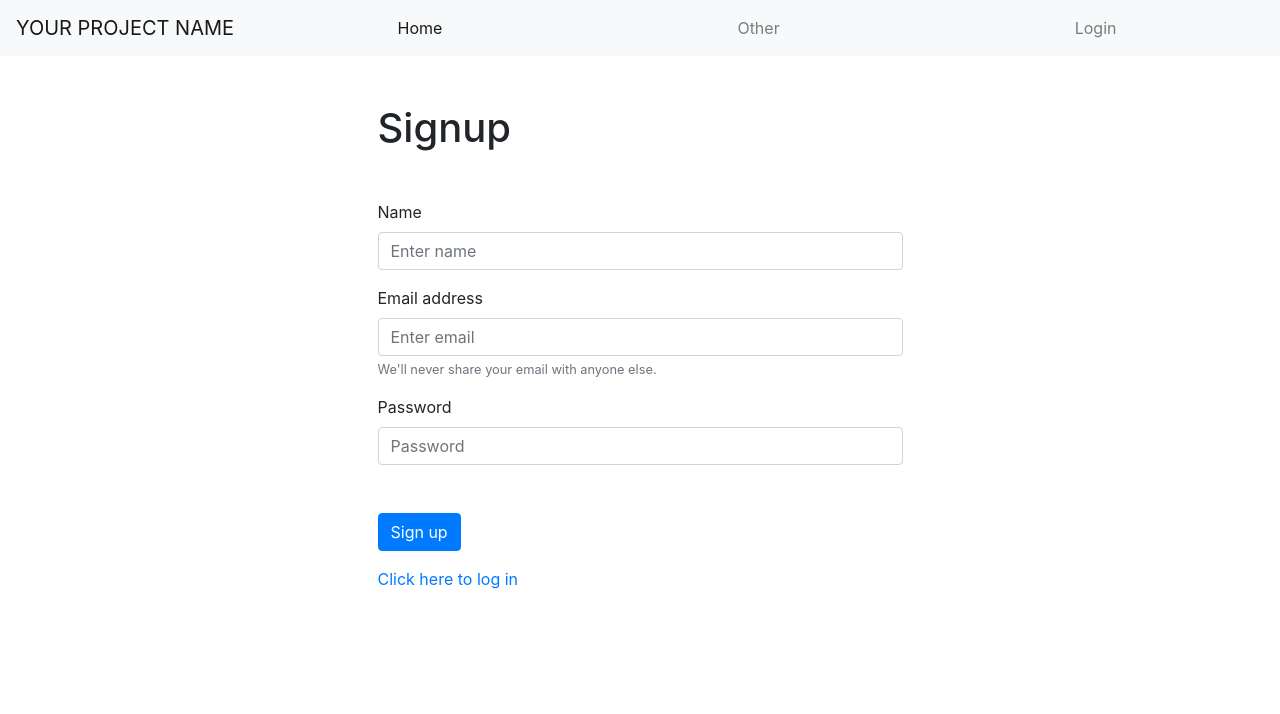
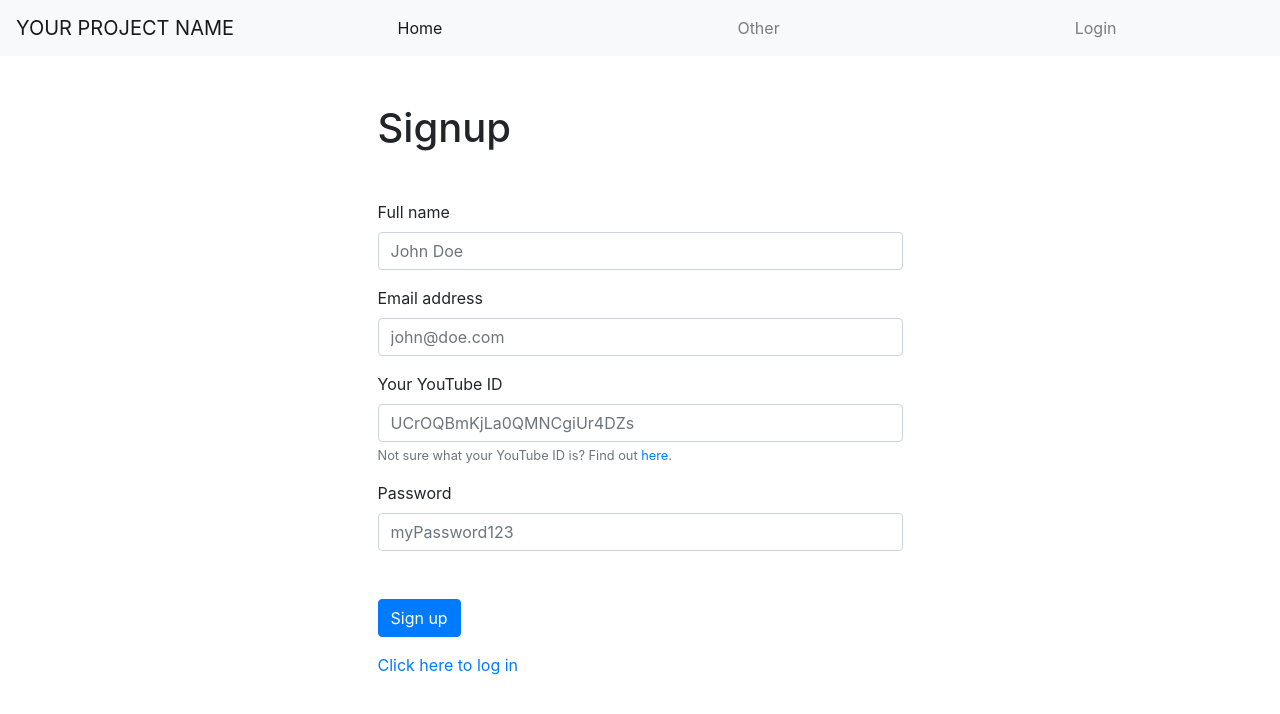
Before and after one commit to fabianaColombo/tracktube-client2, a React (Create React App) app: page /signup in a window 1280 px wide. Shown: the top 714 px of the page. Built offline with nearby package versions, Linux system fonts and the light colour scheme; no server answers.

Commit message:
Signup form update takes youtube id has explainier copy and link to what youtube id is

```diff
--- a/src/pages/SignUp/index.js
+++ b/src/pages/SignUp/index.js
@@ -12,6 +12,7 @@ export default function SignUp() {
   const [name, setName] = useState("");
   const [email, setEmail] = useState("");
   const [password, setPassword] = useState("");
+  const [youtubeId, setYoutubeId] = useState("");
   const dispatch = useDispatch();
   const token = useSelector(selectToken);
   const history = useHistory();
@@ -25,11 +26,12 @@ export default function SignUp() {
   function submitForm(event) {
     event.preventDefault();
 
-    dispatch(signUp(name, email, password));
+    dispatch(signUp(name, email, password, youtubeId));
 
     setEmail("");
     setPassword("");
     setName("");
+    setYoutubeId("");
   }
 
   return (
@@ -37,12 +39,12 @@ export default function SignUp() {
       <Form as={Col} md={{ span: 6, offset: 3 }} className="mt-5">
         <h1 className="mt-5 mb-5">Signup</h1>
         <Form.Group controlId="formBasicName">
-          <Form.Label>Name</Form.Label>
+          <Form.Label>Full name</Form.Label>
           <Form.Control
             value={name}
-            onChange={event => setName(event.target.value)}
+            onChange={(event) => setName(event.target.value)}
             type="text"
-            placeholder="Enter name"
+            placeholder="John Doe"
             required
           />
         </Form.Group>
@@ -50,13 +52,27 @@ export default function SignUp() {
           <Form.Label>Email address</Form.Label>
           <Form.Control
             value={email}
-            onChange={event => setEmail(event.target.value)}
+            onChange={(event) => setEmail(event.target.value)}
             type="email"
-            placeholder="Enter email"
+            placeholder="john@doe.com"
+            required
+          />
+        </Form.Group>
+        <Form.Group controlId="formBasicYoutubeId">
+          <Form.Label>Your YouTube ID</Form.Label>
+          <Form.Control
+            value={name}
+            onChange={(event) => setName(event.target.value)}
+            type="text"
+            placeholder="UCrOQBmKjLa0QMNCgiUr4DZs"
             required
           />
           <Form.Text className="text-muted">
-            We'll never share your email with anyone else.
+            Not sure what your YouTube ID is? Find out{" "}
+            <a href="https://support.google.com/youtube/answer/3250431?hl=en">
+              here
+            </a>
+            .
           </Form.Text>
         </Form.Group>
 
@@ -64,9 +80,9 @@ export default function SignUp() {
           <Form.Label>Password</Form.Label>
           <Form.Control
             value={password}
-            onChange={event => setPassword(event.target.value)}
+            onChange={(event) => setPassword(event.target.value)}
             type="password"
-            placeholder="Password"
+            placeholder="myPassword123"
             required
           />
         </Form.Group>
```
